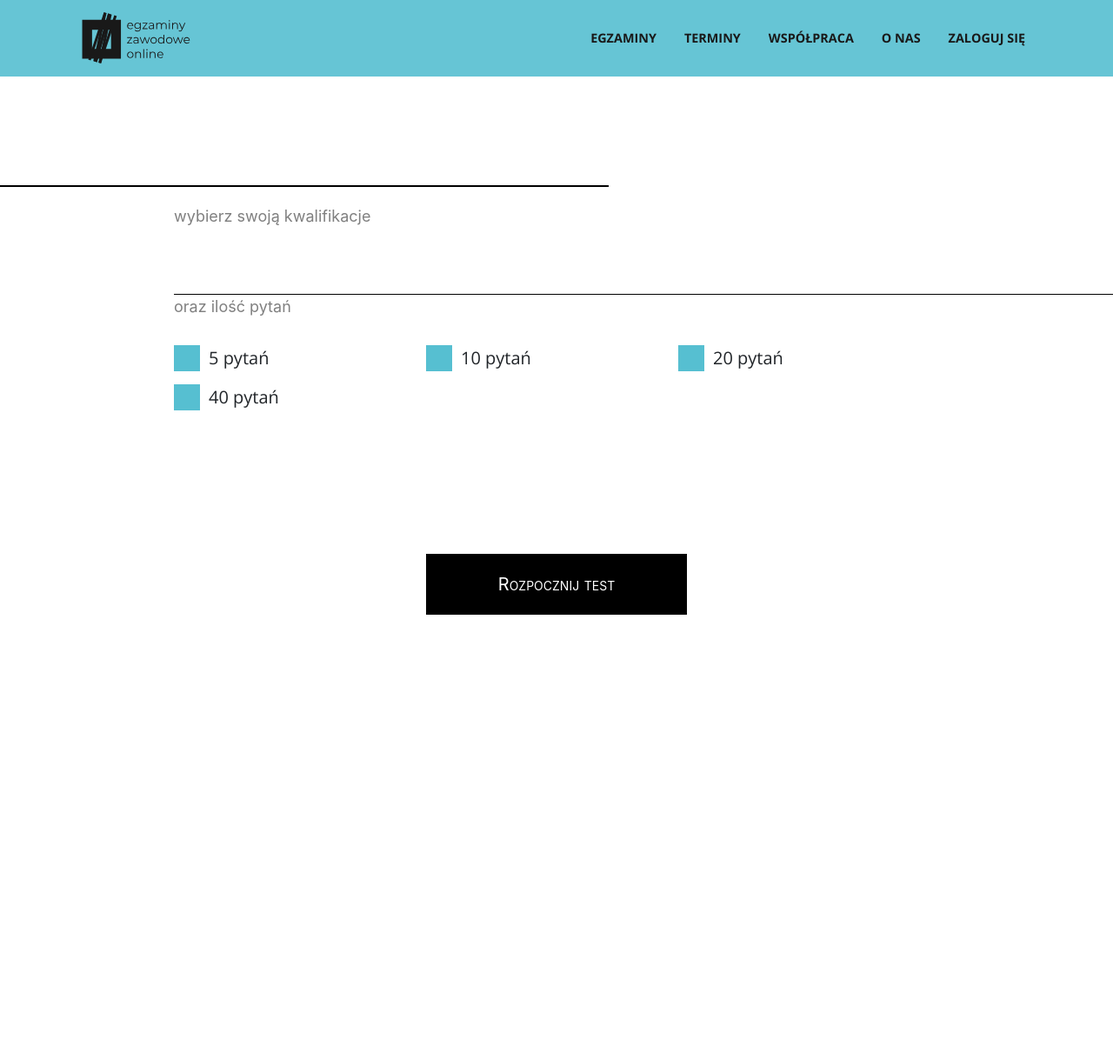
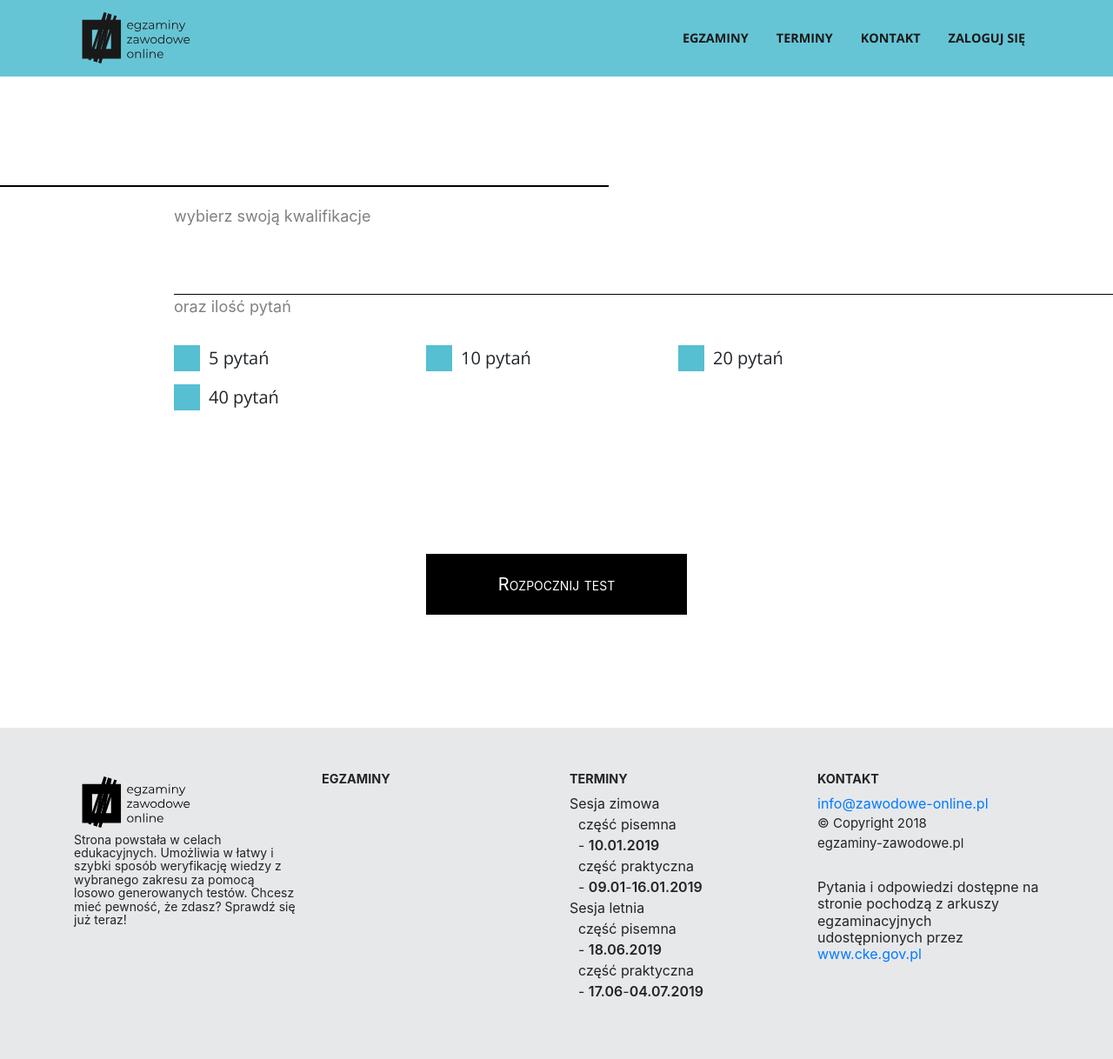
Before and after one commit to Bosswell/exams, a Symfony app: template templates/stage/index.html.twig in a window 1280 px wide. Shown: the whole page at 87% size. Before the commit the page ends 707 px from the top, so only its background shows below. Run offline with Twig, Linux system fonts and the light colour scheme; the template is opened without the code that fills it, so the values that code supplies are empty; some libraries are stand-ins or nearby versions.

Commit message:
Improved admin panel view, added desktop footer

```diff
--- /dev/null
+++ b/public/css/footer.css
@@ -0,0 +1,66 @@
+#footer {
+    background-color: #e7e8ea;
+    padding-top: 50px;
+    padding-bottom: 50px;
+    margin-top: 120px;
+}
+
+#footer .footer-block-title {
+    font-size: .9rem;
+    font-weight: 700;
+    text-transform: uppercase;
+}
+
+#footer .footer-site-desc {
+    display: block;
+    line-height: 1.1;
+    font-weight: 400;
+    font-size: 14px;
+}
+
+#footer #block-exams #exam-list {
+    padding-left: 0;
+    list-style-type: none;
+    line-height: 1.2;
+}
+
+#footer #block-exams #exam-list li {
+    padding-top: 10px;
+}
+
+#footer #block-exams #exam-list li a {
+    text-decoration: none;
+    color: #212529;
+}
+
+#footer #block-exams #exam-list li a:hover {
+    color: #979797;
+}
+
+#footer #footer-about-us .copyright {
+    font-size: 15px;
+    display: block;
+}
+
+#footer #footer-about-us a:hover {
+    text-decoration: none;
+}
+
+#footer #footer-about-us #copyright-info {
+    line-height: 1.2;
+    font-weight: 400;
+    margin-top: 30px;
+}
+
+#footer #footer-exam-terms-block ul {
+    padding: 0;
+    list-style-type: none;
+}
+
+#footer #footer-exam-terms-block ul li ul {
+    padding-left: 10px;
+}
+
+#footer #footer-exam-terms-block time {
+    font-weight: 600;
+}
--- a/templates/base.html.twig
+++ b/templates/base.html.twig
@@ -13,6 +13,7 @@
 			<link href="{{ asset('css/creative.css') }}" rel="stylesheet">
 			<link href="{{ asset('vendor/bootstrap/css/bootstrap.min.css') }}" rel="stylesheet">
       <link rel="stylesheet" href="{{ asset('fontello/css/fontello.css') }}">
+			<link rel="stylesheet" href="{{ asset('css/footer.css') }}">
     {% endblock %}
 
   </head>
@@ -41,10 +42,7 @@
 							<a class="nav-link js-scroll-trigger" href="#terminy">Terminy</a>
 						</li>
 						<li class="nav-item">
-					  <a class="nav-link js-scroll-trigger" href="#wspolpraca">Współpraca</a>
-					</li>
-					<li class="nav-item">
-					  <a class="nav-link js-scroll-trigger" href="#about">O nas</a>
+							<a class="nav-link js-scroll-trigger" href="#wspolpraca">Kontakt</a>
 						</li>
 						<li class="nav-item">
 							<a class="nav-link js-scroll-trigger" href="{{ path('fos_user_security_login') }}">Zaloguj się</a>
@@ -56,6 +54,84 @@
 
     {% block body %}{% endblock %}
 
+		{% block footer %}
+			<footer id="footer">
+				<div class="container">
+					<div class="row">
+						<div class="col-lg-3">
+							<img src="{{ asset('images/logo.svg') }}" alt="Egzaminy zawodowe online">
+							<strong class="footer-site-desc">
+								Strona powstała w celach
+								edukacyjnych. Umożliwia w łatwy i szybki sposób
+								weryfikację wiedzy z wybranego
+								zakresu za pomocą losowo generowanych
+								testów. Chcesz mieć pewność, że zdasz?
+								Sprawdź się już teraz!
+							</strong>
+						</div>
+						<div class="col-lg-3">
+							<section id="block-exams">
+								<h1 class="footer-block-title">Egzaminy</h1>
+								<nav>
+									<ul id="exam-list">
+										{% for stage in stagesGenerator.getAll %}
+											<li>
+												<a href="{{ path('stage', {'id': stage.id}) }}">{{ stage.designation }}</a>
+											</li>
+										{% endfor %}
+									</ul>
+								</nav>
+							</section>
+						</div>
+						<div class="col-lg-3">
+							<section id="footer-exam-terms-block">
+								<h1 class="footer-block-title">Terminy</h1>
+								<ul>
+									<li>
+										Sesja zimowa
+										<ul>
+											<li>
+												część pisemna <br/>
+												- <time datetime="10.01.2019">10.01.2019</time>
+											</li>
+											<li>
+												część praktyczna <br/>
+												- <time datetime="09.01.2019">09.01</time>-<time datetime="16.01.2019">16.01.2019</time>
+											</li>
+										</ul>
+									</li>
+									<li>
+										Sesja letnia
+										<ul>
+											<li>
+												część pisemna <br/>
+												- <time datetime="18.06.2019">18.06.2019
+											</li>
+											<li>
+												część praktyczna <br/>
+												- <time datetime="17.06.2019">17.06</time>-<time datetime="04.07.2019">04.07.2019</time>
+											</li>
+										</ul>
+									</li>
+								</ul>
+							</section>
+						</div>
+						<div class="col-lg-3">
+							<section id="footer-about-us">
+								<h1 class="footer-block-title">Kontakt</h1>
+								<a href="mailto:info@xxx.cz" itemprop="email">info@zawodowe-online.pl</a>
+								<p class="copyright">&copy; Copyright 2018<br/> egzaminy-zawodowe.pl</p>
+								<aside id="copyright-info">
+									Pytania i odpowiedzi dostępne na stronie pochodzą z arkuszy egzaminacyjnych
+									udostępnionych przez <a href="https://cke.gov.pl" title="Przejdź do strony" target="_blank">www.cke.gov.pl</a>
+								</aside>
+							</section>
+						</div>
+					</div>
+				</div>
+			</footer>
+		{% endblock %}
+
     {% block javascripts %}
 			<script src="{{ asset('vendor/jquery/jquery.min.js') }}"></script>
 			<script src="{{ asset('js/jquery-ui.min.js') }}"></script>
--- a/templates/exam/show.html.twig
+++ b/templates/exam/show.html.twig
@@ -74,7 +74,7 @@
                                 </div>
                                 {% if question.imageName %}
                                     <div class="col-lg-6">
-                                        <img class="img-fluid" src="{{ asset('uploads/exams/'~question.imageName) }}"/>
+                                        <img class="img-fluid" style="margin-top:15px;" src="{{ asset('uploads/exams/'~question.imageName) }}"/>
                                     </div>
                                 {% endif %}
                             </div>
--- a/templates/exam/summary.html.twig
+++ b/templates/exam/summary.html.twig
@@ -87,7 +87,7 @@
                             </div>
                             {% if question.imageName %}
                                 <div class="col-lg-6">
-                                    <img class="img-fluid" src="{{ asset('uploads/exams/'~question.imageName) }}"/>
+                                    <img class="img-fluid" style="margin-top:15px;" src="{{ asset('uploads/exams/'~question.imageName) }}"/>
                                 </div>
                             {% endif %}
                         </div>
```
Also changed, not shown: 1 other file. Lines whose indentation alone changed are shown as unchanged.
